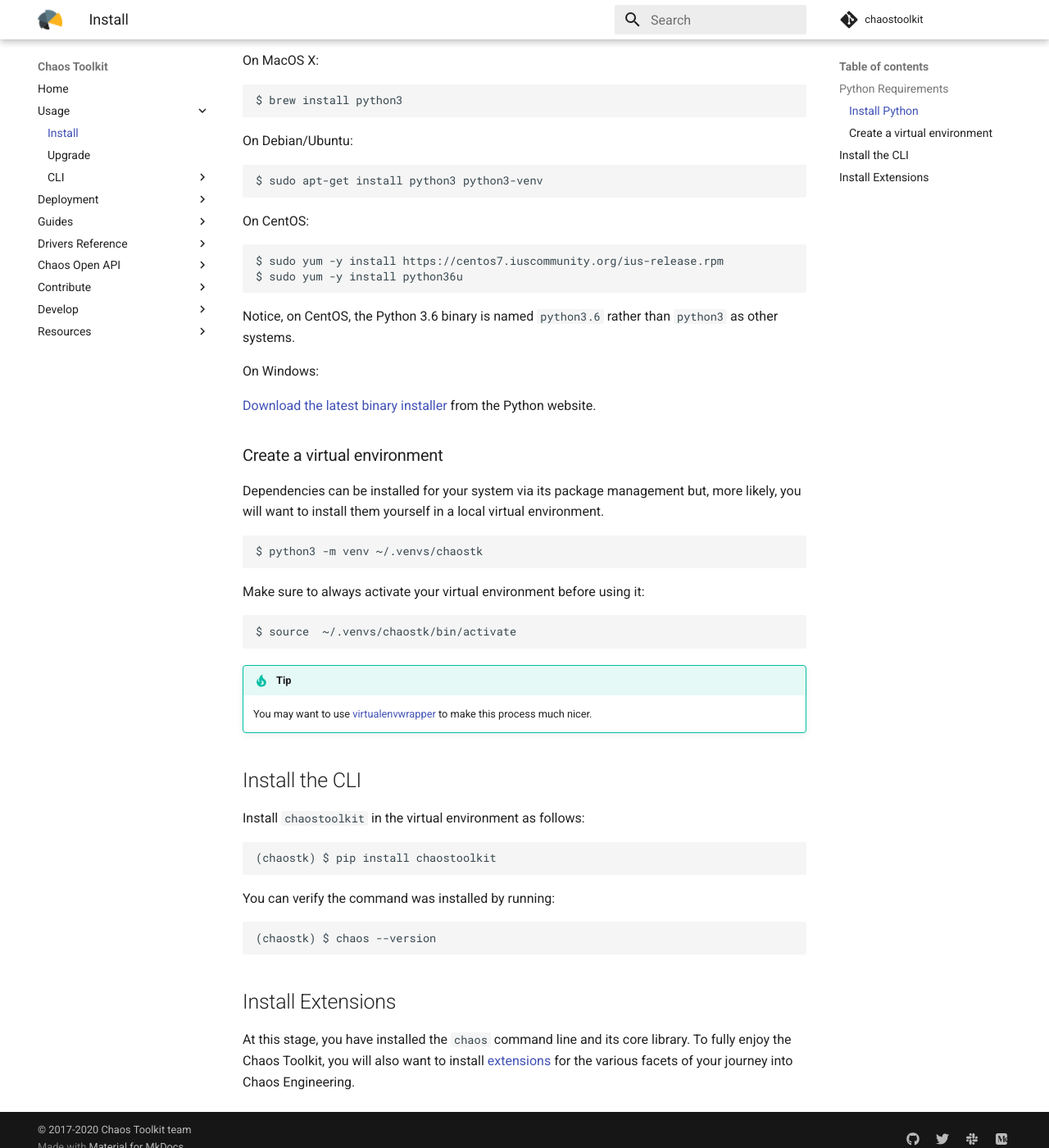
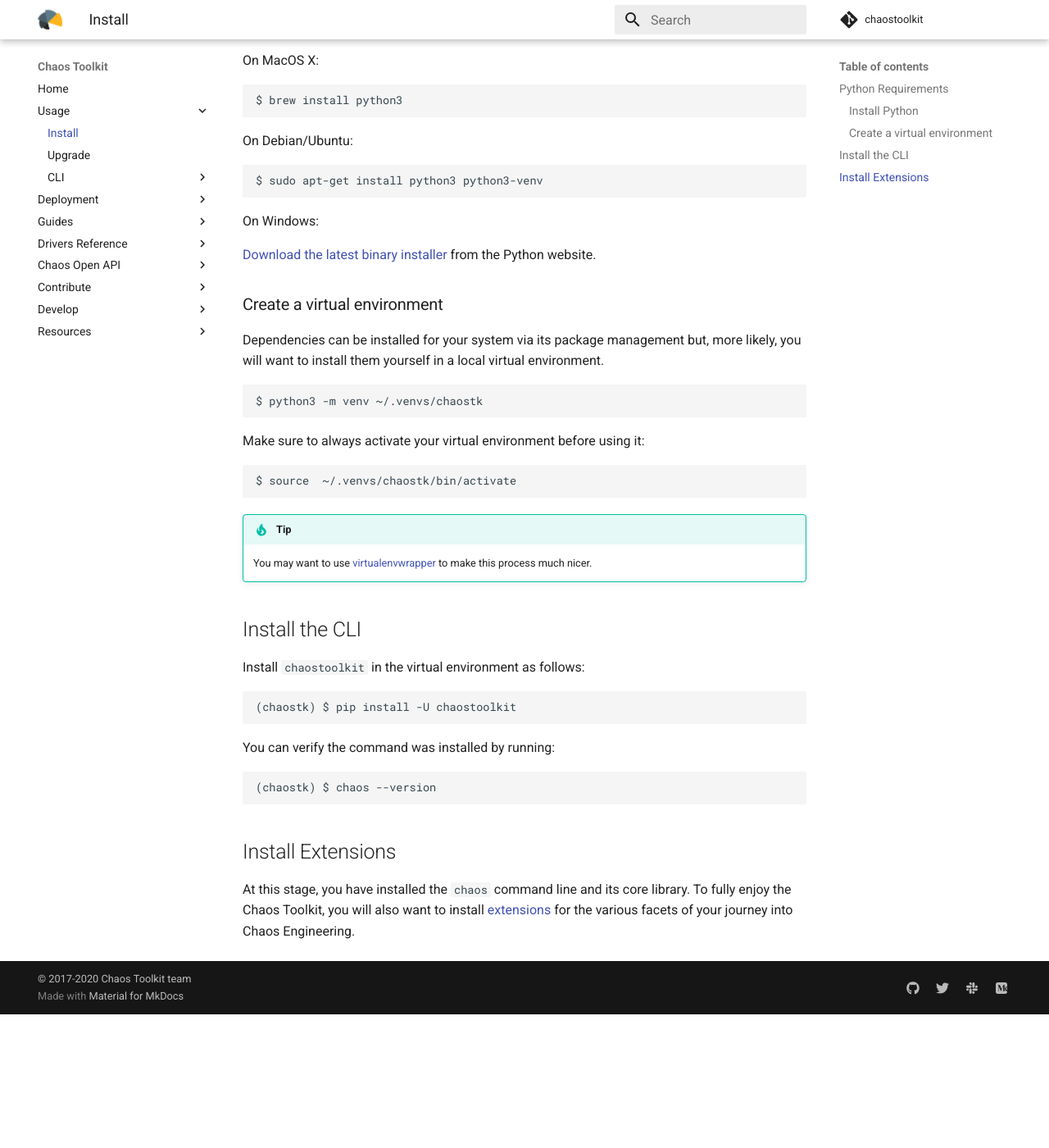
Before and after one commit to chaostoolkit/chaostoolkit-documentation, an MkDocs documentation site: the page built from sources/reference/usage/install.md, in a window 1280 px wide and 1400 px high, scrolled down 540 px. Shown: the whole window at 82% size. Built offline with MkDocs 1.6.1 and Material for MkDocs 9.7.7, drawn with Linux system fonts in a browser that asks for light colours; comment, search, counter and statistics services are not loaded; after the commit the page ends 1777 px from its top, so only the background shows below that.

Commit message:
Remove centos instructions
No long applicable

Signed-off-by: Sylvain Hellegouarch <sh@defuze.org>

````diff
--- a/sources/reference/usage/install.md
+++ b/sources/reference/usage/install.md
@@ -26,16 +26,6 @@
 ```
 $ sudo apt-get install python3 python3-venv
 ```
-
-On CentOS:
-
-```
-$ sudo yum -y install https://centos7.iuscommunity.org/ius-release.rpm
-$ sudo yum -y install python36u
-```
-
-Notice, on CentOS, the Python 3.6 binary is named `python3.6` rather than
-`python3` as other systems.
 
 On Windows:
 
@@ -69,7 +59,7 @@
 Install `chaostoolkit` in the virtual environment as follows:
 
 ```
-(chaostk) $ pip install chaostoolkit
+(chaostk) $ pip install -U chaostoolkit
 ```
 
 You can verify the command was installed by running:
````
